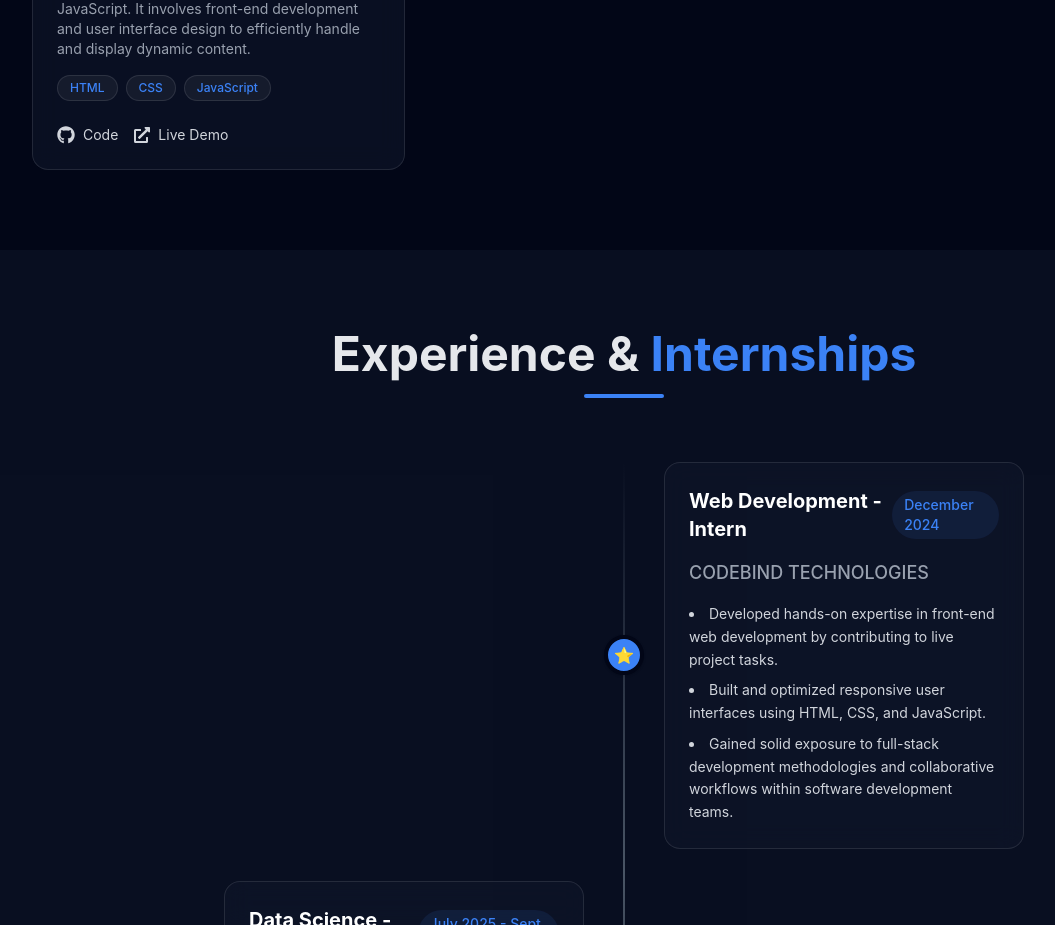
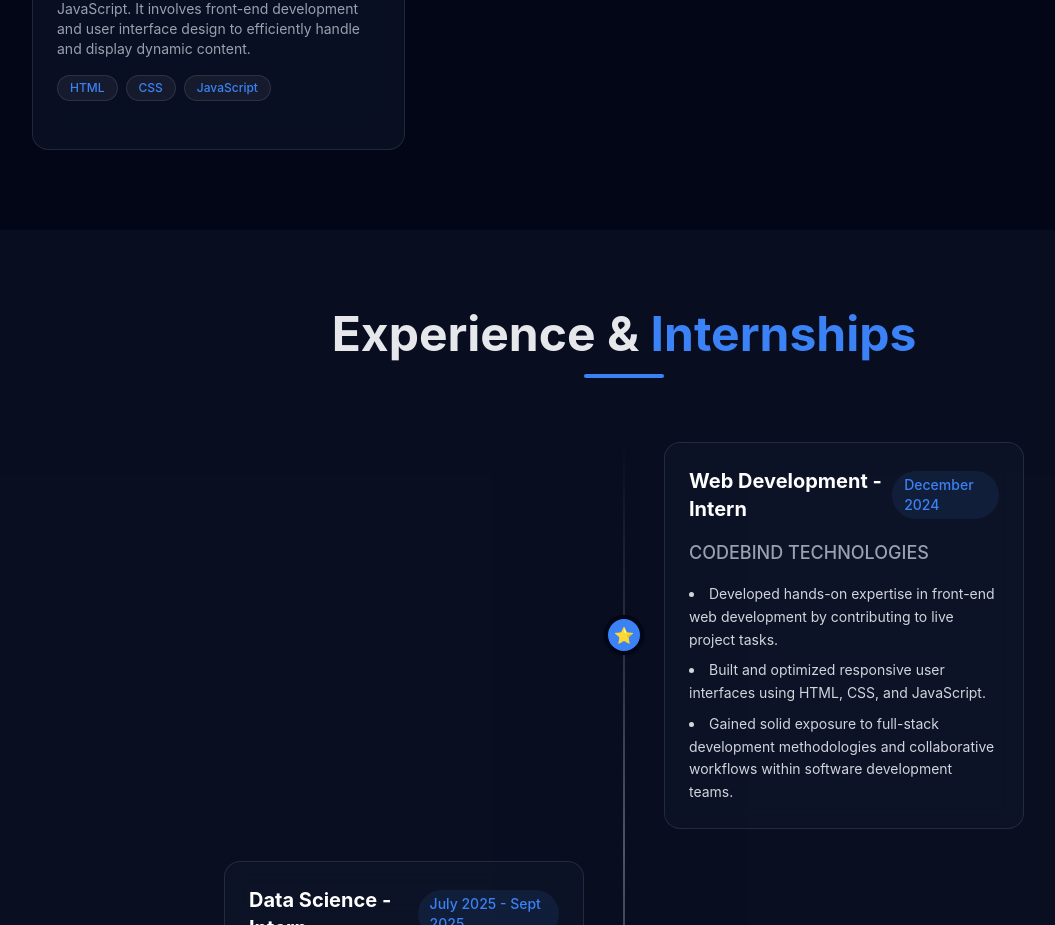
Before and after one commit to Rohithx-07/rohith-kumar-m-portfolio, a React (Vite) app: page / in a window 1280 px wide. Shown: the part 2320-3245 px from the top of the page, without its empty margins (16-1071 px from the left). Built offline with nearby package versions, Linux system fonts and the light colour scheme.

Commit message:
Add files via upload

```diff
--- a/src/sections/Projects.jsx
+++ b/src/sections/Projects.jsx
@@ -58,29 +58,6 @@ const Projects = () => {
                                         </span>
                                     ))}
                                 </div>
-
-                                <div className="flex gap-4 mt-auto">
-                                    <a
-                                        href={project.github}
-                                        target="_blank"
-                                        rel="noopener noreferrer"
-                                        className="flex items-center gap-2 text-sm text-gray-300 hover:text-white transition-colors"
-                                    >
-                                        <FaGithub size={18} />
-                                        Code
-                                    </a>
-                                    {project.live && (
-                                        <a
-                                            href={project.live}
-                                            target="_blank"
-                                            rel="noopener noreferrer"
-                                            className="flex items-center gap-2 text-sm text-gray-300 hover:text-primary transition-colors"
-                                        >
-                                            <FaExternalLinkAlt size={16} />
-                                            Live Demo
-                                        </a>
-                                    )}
-                                </div>
                             </div>
                         </motion.div>
                     ))}
```
